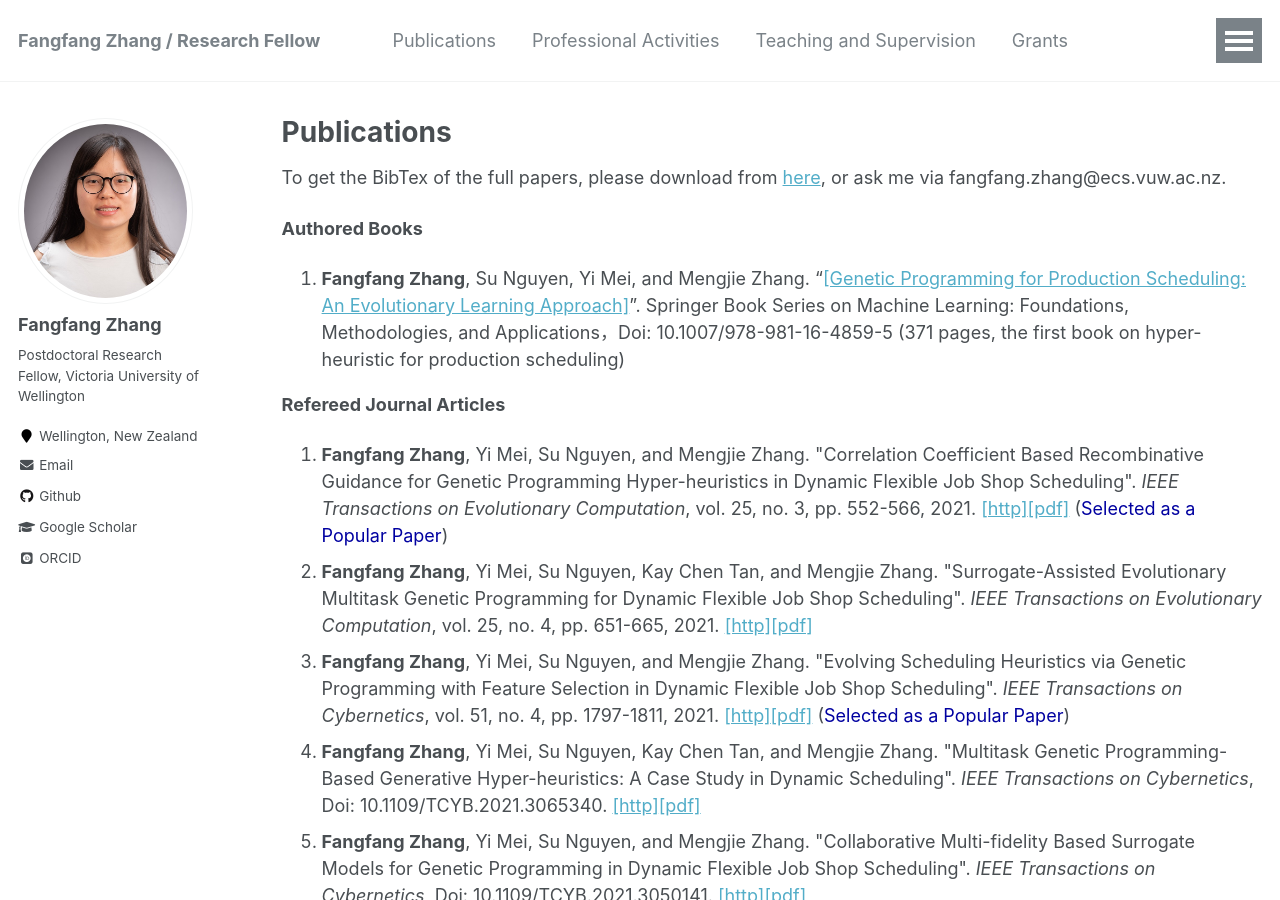
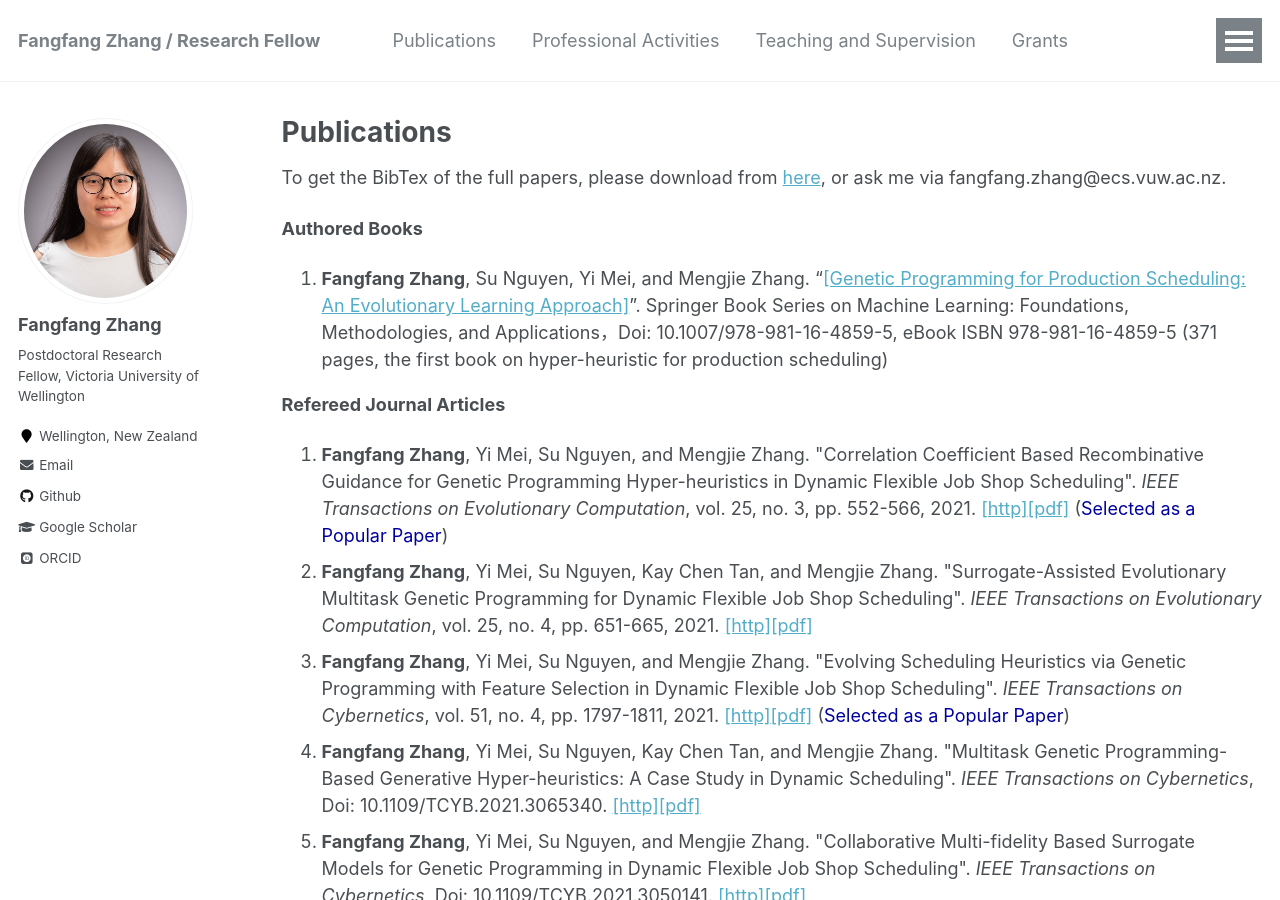
Before and after one commit to fangfang-zhang/fangfang-zhang.github.io, a Jekyll site: the page built from _pages/publications.md, in a window 1280 px wide and 900 px high. Built offline with Jekyll 4.4.1, drawn with Linux system fonts in a browser that asks for light colours; some web fonts are replaced.

Commit message:
book ISBN

```diff
--- a/_pages/publications.md
+++ b/_pages/publications.md
@@ -7,7 +7,8 @@ author_profile: true
 To get the BibTex of the full papers, please download from [here](https://github.com/fangfang-zhang/fangfang-zhang.github.io/blob/master/files/mybib.bib), or ask me via fangfang.zhang@ecs.vuw.ac.nz.
 
 **Authored Books**
-1. <b><b>Fangfang Zhang</b></b>, Su Nguyen, Yi Mei, and Mengjie Zhang. "<a target="_blank" href="https://www.springer.com/gp/book/9789811648588#aboutBook">[Genetic Programming for Production Scheduling: An Evolutionary Learning Approach]</a>". Springer Book Series on Machine Learning: Foundations, Methodologies, and Applications，Doi: 10.1007/978-981-16-4859-5 (371 pages, the first book on hyper-heuristic for production scheduling)
+1. <b><b>Fangfang Zhang</b></b>, Su Nguyen, Yi Mei, and Mengjie Zhang. "<a target="_blank" href="https://www.springer.com/gp/book/9789811648588#aboutBook">[Genetic Programming for Production Scheduling: An Evolutionary Learning Approach]</a>". Springer Book Series on Machine Learning: Foundations, Methodologies, and Applications，Doi: 10.1007/978-981-16-4859-5, eBook ISBN
+978-981-16-4859-5 (371 pages, the first book on hyper-heuristic for production scheduling)
 
 **Refereed Journal Articles**
 <ol>
```
